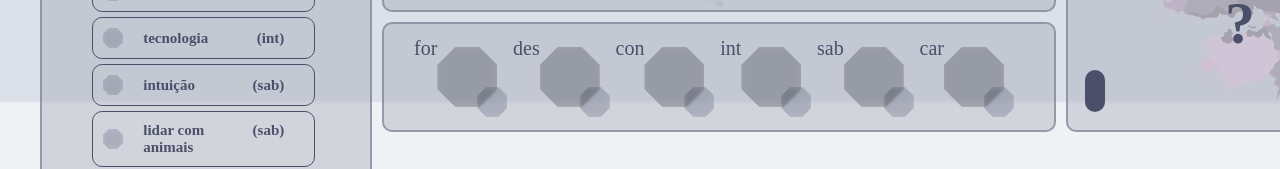
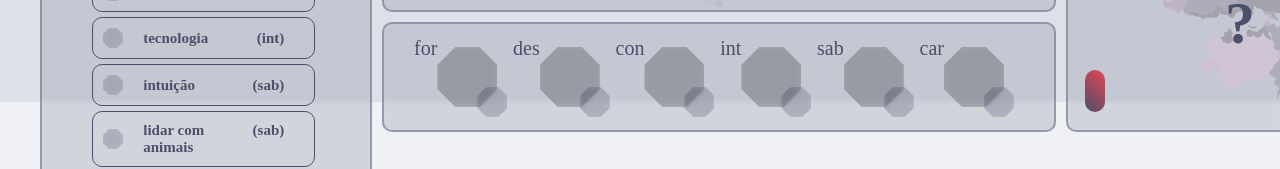
Before and after one commit to Bloco-N/runarcana-next, a Next.js app: page /dashboard/1 in a window 1280 px wide. Shown: the part 698-867 px from the top of the page. Built offline with nearby package versions, Linux system fonts and the light colour scheme; a web font is replaced by a local one.

Commit message:
feat: more gradient implements

```diff
--- a/pages/dashboard/[id].tsx
+++ b/pages/dashboard/[id].tsx
@@ -225,7 +225,7 @@ export default function CharacterDashBoard() {
           <Image className='map' id="11" src={isDark ? targonImg : targonLightImg} alt='targon' />
           <Image className='map' src={isDark ? restImg : restLightImg} alt='resto' />
           <h1 className="bandopolis-index">?</h1>
-          <p className='region-name'>{character?.Region.name.toLocaleLowerCase()}</p>
+          <span className='region-name'>{character?.Region.name.toLocaleLowerCase()}</span>
         </div>
       </Card>
       <Card className='attributes-card'>
--- a/styles/createCharacterStyles.ts
+++ b/styles/createCharacterStyles.ts
@@ -44,7 +44,7 @@ const Container = styled.div`
       height: 1rem;
     }
     .selector-button{
-      border-radius: 50%;
+      /* border-radius: 50%; */
       height: 1rem;
       width: 1rem;
       display: flex;
--- a/styles/dashboardStyles.ts
+++ b/styles/dashboardStyles.ts
@@ -43,8 +43,6 @@ const Container = styled.div`
         border-radius: 1rem;
         top: 60%;
         display: inline;
-        background-color: var(--secondary);
-        color: var(--primary);
       }
     }
   }
--- a/styles/globals.scss
+++ b/styles/globals.scss
@@ -27,7 +27,7 @@ body {
 }
 
 span {
-  background: var(--secondary);
+  background: linear-gradient(45deg, var(--gradient-color-one) 0%, var(--gradient-color-two) 100%);
   color: var(--primary);
   padding: 1rem;
   border-radius: 1rem;
```
Also changed, not shown: components/Input.tsx (+10 -0 lines), pages/index.tsx (+7 -7 lines).
